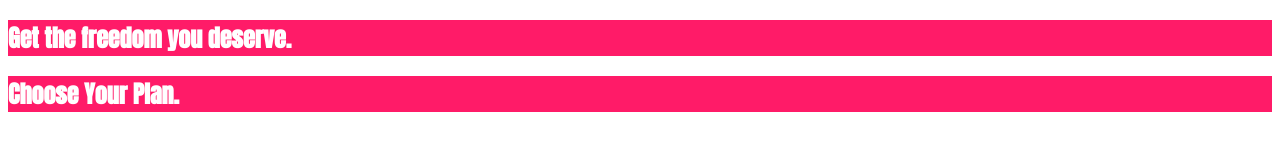
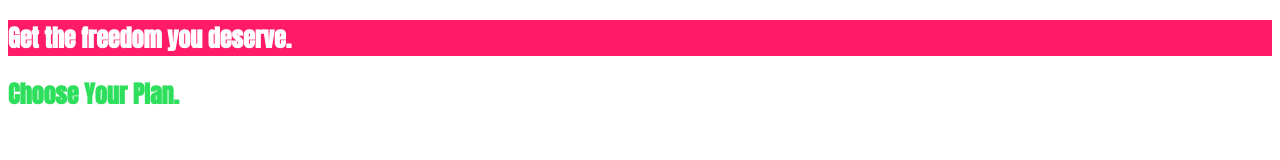
Before and after one commit to sohalmani/learn-css, a plain HTML site: page index.html in a window 1280 px wide. Drawn offline with Linux system fonts and the light colour scheme.

Commit message:
use classes and id for styling

```diff
--- a/index.html
+++ b/index.html
@@ -11,13 +11,12 @@
   <link rel="stylesheet" href="./main.css">
 </head>
 
-<body>
   <main>
-    <section>
+    <section id="product-overview">
       <h1>Get the freedom you deserve.</h1>
     </section>
-    <section>
-      <h1>Choose Your Plan.</h1>
+    <section id="plans">
+      <h1 class="section-title">Choose Your Plan.</h1>
     </section>
   </main>
 </body>
--- a/main.css
+++ b/main.css
@@ -1,4 +1,4 @@
-section {
+#product-overview {
   background: #ff1b68;
 }
 
@@ -6,3 +6,7 @@ h1 {
   color: #ffffff;
   font-family: 'Anton', sans-serif;
 }
+
+.section-title {
+  color: #2ddf5c;
+}
```
